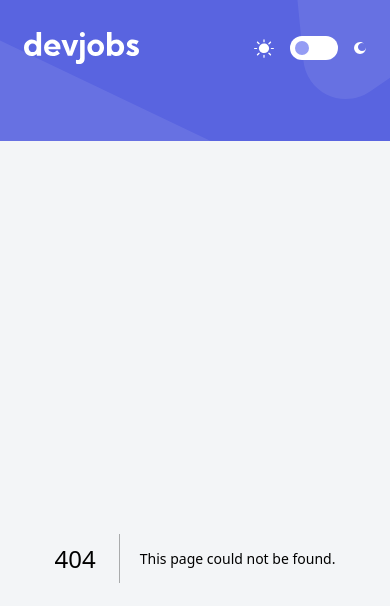
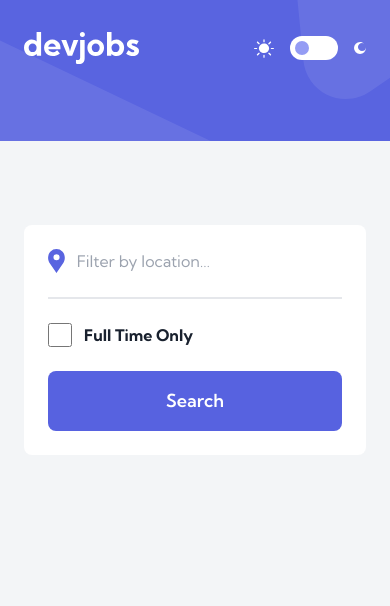
Before and after one commit to Kofiastro/Devjobs-Web-app, a Next.js app: page /filter in a window 390 px wide. Before the commit this address had no page. Shown: the top 606 px of the page. Built offline with nearby package versions, Linux system fonts and the light colour scheme.

Commit message:
filter section on small screens created

```diff
--- /dev/null
+++ b/app/filter/page.jsx
@@ -0,0 +1,8 @@
+import Filter from "../ui/filter"
+export default function Page() {
+    return (
+        <div>
+        <Filter/>
+        </div>
+    )
+}
--- a/app/jobs/page.jsx
+++ b/app/jobs/page.jsx
@@ -4,7 +4,6 @@ export default function Page () {
     return (
       <div className="relative">
         <Details/>
-
       </div>
     )
 }
--- a/app/ui/details.jsx
+++ b/app/ui/details.jsx
@@ -115,7 +115,7 @@ export default function Details() {
             pulvinar nunc sapien ornare nisl. Phasellus pede arcu, dapibus eu,
             fermentum et, dapibus sed, urna.
           </h1>
-          <ul className='list-decimal font-md text-DarkGrey antialiased space-y-[8px] list-inside marker:text-Violet marker:font-bold '>
+          <ul className='list-decimal font-md text-DarkGrey antialiased space-y-[8px] list-inside  marker:text-Violet marker:font-bold  '>
             <li> Morbi interdum mollis sapien. Sed</li>
             <li>
               Phasellus lacinia magna a ullamcorper laoreet, lectus arcu
--- /dev/null
+++ b/app/ui/filter.jsx
@@ -0,0 +1,37 @@
+import Image from "next/image"
+export default function Filter()
+{
+    return (
+        <div className=" relative p-[24px]  bg-white mx-[24px] mt-[89px] flex flex-col  justify-center space-y-[24px]  md:hidden rounded-lg">
+            <div className="divide-y-2 space-y-[24px]">
+
+            <div className=" flex space-x-3  ">
+            <Image
+              src={'/desktop/icon-location.svg'}
+              width={16.72}
+              height={23.89}
+              className=''
+            />
+            <input
+              type='text'
+              className='  text-VeryDarkBlue placeholder:text-md ring-0 rounded-lg focus:ring-0 focus:outline-none focus:border-none'
+              placeholder='Filter by location…'
+            />
+            </div>
+            <div className="flex space-x-3 pt-[24px]  ">
+            <input
+              type='checkbox'
+              className='form-chekbox  bg-Grey h-[24px] w-[24px] accent-Violet  '
+            />
+            <h1 className='font-bold text-VeryDarkBlue'>
+              Full Time Only
+            </h1>
+            </div>
+            </div>
+            <div className="">
+            <button className="w-full bg-Violet  text-White font-semibold rounded-lg text-lg p-4 mx-auto">Search</button>
+            </div>
+
+        </div>
+    )
+}
```
